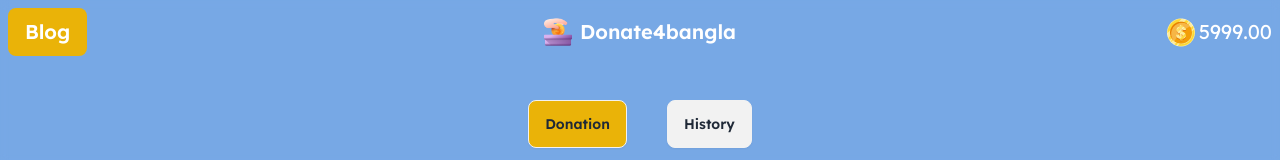
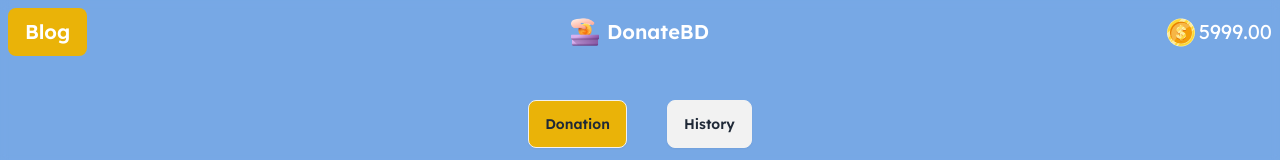
Before and after one commit to majidul-007/DonationBD, a plain HTML site: page index.html in a window 1280 px wide. Shown: the top 160 px of the page. Drawn offline with nearby package versions, Linux system fonts and the light colour scheme.

Commit message:
added changes

```diff
--- a/index.html
+++ b/index.html
@@ -31,7 +31,7 @@
             <div class="navbar-center flex gap-2 items-center">
 
                 <img class="w-7" src="./assets/logo.png" alt>
-                <h1 class="font-semibold text-base md:text-xl text-white">Donate4bangla</h1>
+                <h1 class="font-semibold text-base md:text-xl text-white">DonateBD</h1>
 
             </div>
             <div class="navbar-end flex gap-1 ">
```
